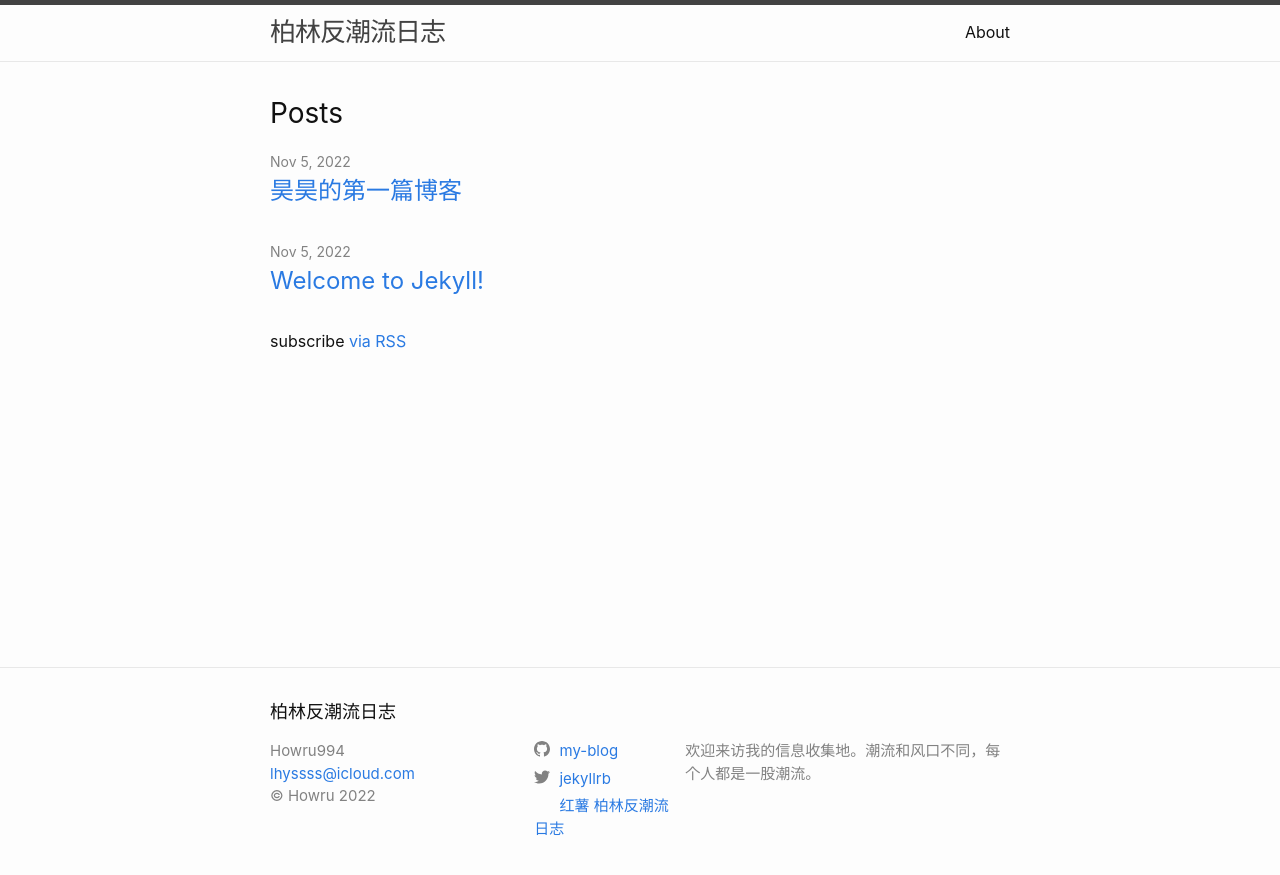
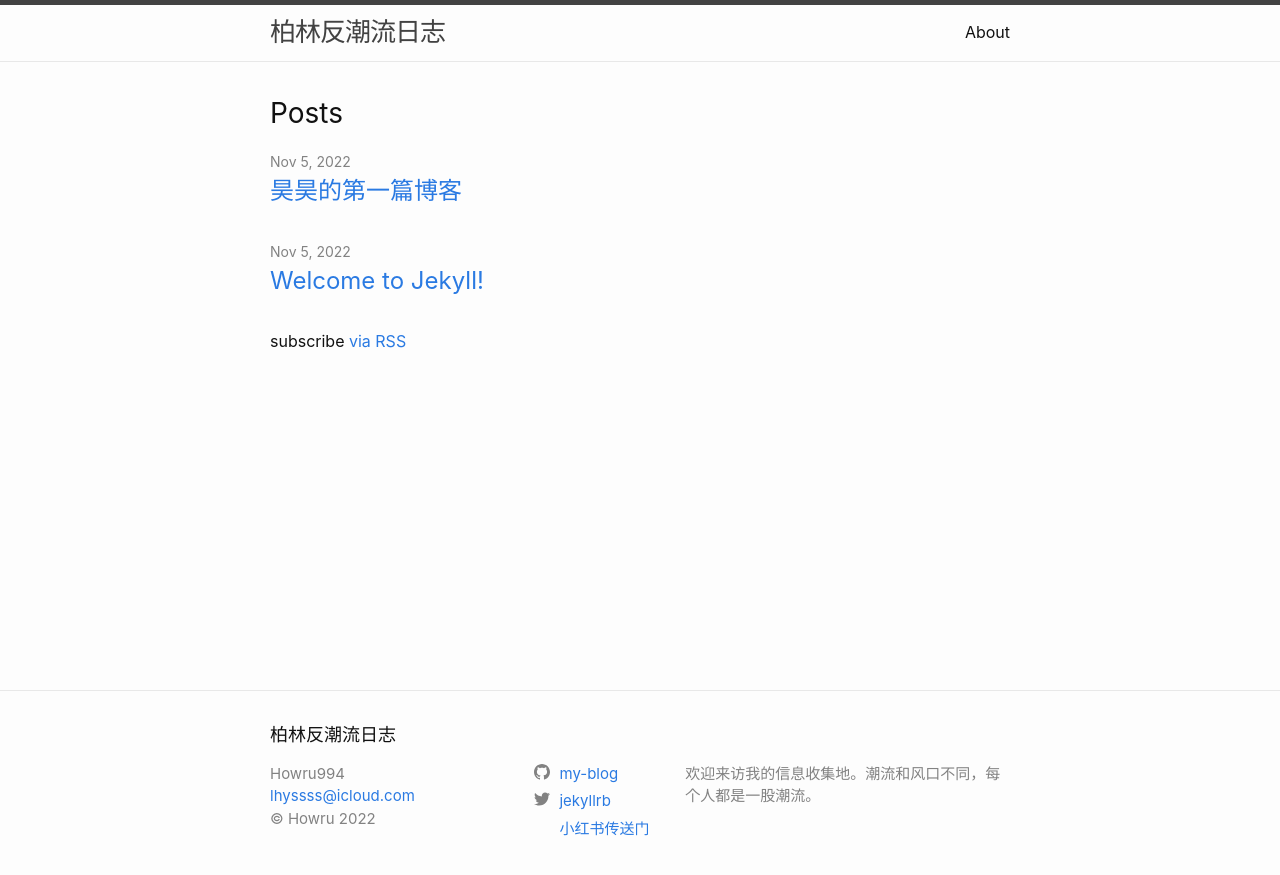
Before and after one commit to Howareu994/my-blog, a Jekyll site: the page built from index.markdown, in a window 1280 px wide. Shown: the top 875 px of the page. Built offline with Jekyll 4.4.1, drawn with Linux system fonts in a browser that asks for light colours.

Commit message:
updated 红薯传送门

```diff
--- a/_includes/social.html
+++ b/_includes/social.html
@@ -9,7 +9,7 @@
   {%- for mst in site.mastodon -%}{%- if mst.username and mst.instance -%}<li><a href="https://{{ mst.instance| cgi_escape | escape}}/@{{mst.username}}"><svg class="svg-icon"><use xlink:href="{{ '/assets/minima-social-icons.svg#mastodon' | relative_url }}"></use></svg> <span class="username">{{ mst.username|escape }}</span></a></li>{%- endif -%}{%- endfor -%}
   {%- if site.twitter_username -%}<li><a href="https://www.twitter.com/{{ site.twitter_username| cgi_escape | escape }}"><svg class="svg-icon"><use xlink:href="{{ '/assets/minima-social-icons.svg#twitter' | relative_url }}"></use></svg> <span class="username">{{ site.twitter_username| escape }}</span></a></li>{%- endif -%}
   {%- if site.youtube_username -%}<li><a href="https://youtube.com/{{ site.youtube_username| cgi_escape | escape }}"><svg class="svg-icon"><use xlink:href="{{ '/assets/minima-social-icons.svg#youtube' | relative_url }}"></use></svg> <span class="username">{{ site.youtube_username| escape }}</span></a></li>{%- endif -%}
-  {%- if site.xiaohongshu_username -%}<li><a href="https://www.xiaohongshu.com/user/profile/{{ site.xiaohongshu_username| escape }}"><svg class="svg-icon"><use xlink:href="{{ '/assets/minima-social-icons.svg#' | relative_url }}"></use></svg> <span class="username">红薯 柏林反潮流日志</span></a></li>{%- endif -%}
+  {%- if site.xiaohongshu_username -%}<li><a href="https://www.xiaohongshu.com/user/profile/{{ site.xiaohongshu_username| escape }}"><svg class="svg-icon"><use xlink:href="{{ '/assets/minima-social-icons.svg#' | relative_url }}"></use></svg> <span class="username">小红书传送门</span></a></li>{%- endif -%}
 
   {%- if site.googleplus_username -%}<li><a href="https://plus.google.com/{{ site.googleplus_username| escape }}"><svg class="svg-icon"><use xlink:href="{{ '/assets/minima-social-icons.svg#googleplus' | relative_url }}"></use></svg> <span class="username">{{ site.googleplus_username| escape }}</span></a></li>{%- endif -%}
   {%- if site.rss -%}<li><a href="{{ 'feed.xml' | relative_url }}"><svg class="svg-icon"><use xlink:href="{{ '/assets/minima-social-icons.svg#rss' | relative_url }}"></use></svg> <span>{{ site.rss | escape }}</span></a></li>{%- endif -%}
```
